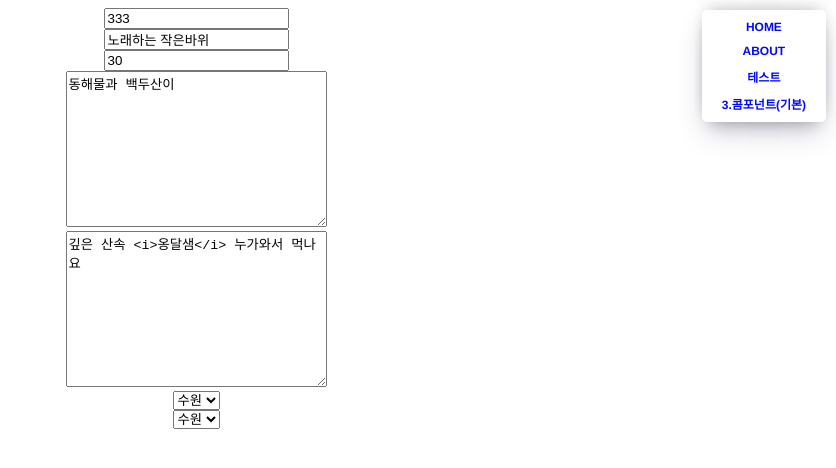
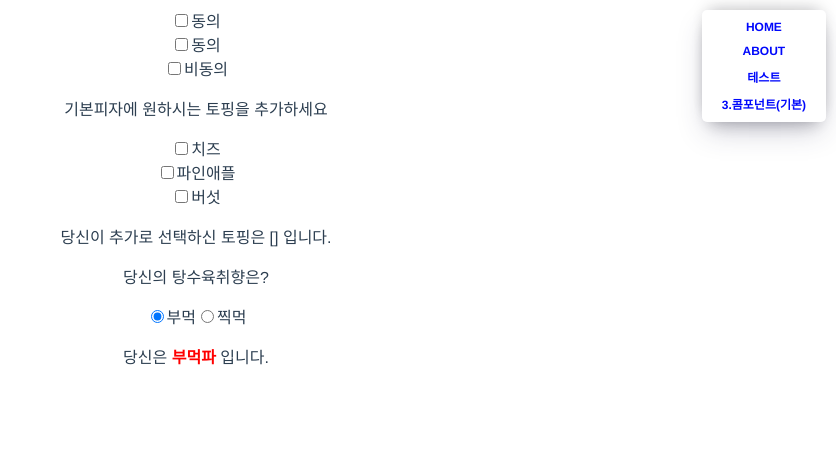
Before and after one commit to borgssam/YS_JAVA01_VUE_PROJECT, a Vue app: page /test in a window 1280 px wide. Shown: the top 468 px of the page, without its empty margins (444-1280 px from the left). Built offline with nearby package versions, Linux system fonts and the light colour scheme.

Commit message:
5장 콤포넌트(기본복습6)

```diff
--- a/src/views/TestView.vue
+++ b/src/views/TestView.vue
@@ -1,25 +1,28 @@
 <template>
   <div class="">
-    <input type="text" name="" value ="333"/><br/>
-    <!-- <input type="text" v-bind:value="nick"/><br/>  -->
-    <input type="text" v-model="nick"/><br/>
-    <input type="number" v-model.number="age"/><br/>
-    <textarea cols="30" rows="10">동해물과 백두산이</textarea><br/>
-    <textarea v-model="message" cols="30" rows="10"></textarea><br/>
-    <select name="" id="">
-        <option value="01">서울</option>
-        <option value="02">부산</option>
-        <option value="03">대구</option>
-        <option value="04" selected>수원</option>
-    </select>
-    <br/>
-    <select v-model="city">
-        <option value="01">서울</option>
-        <option value="02">부산</option>
-        <option value="03">대구</option>
-        <option value="04">수원</option>
-    </select>
+    <input type="checkbox" id="cbtn_agree" name="cbtn_agree">
+    <label for="cbtn_agree">동의</label><br/>
 
+    <label ><input type="checkbox" v-model="agree">동의</label><br/>
+    <label ><input type="checkbox" v-model="agree2"
+    true-value="동의"  false-value="비동의"
+    >{{agree2}}</label><br/>
+
+    <div>
+    <p>기본피자에 원하시는 토핑을 추가하세요</p>
+    <label ><input type="checkbox" v-model="piza" value="치즈" >치즈</label><br/>
+    <label ><input type="checkbox" v-model="piza" value="파인애플" >파인애플</label><br/>
+    <label ><input type="checkbox" v-model="piza" value="버섯" >버섯</label><br/>
+    <p>당신이 추가로 선택하신 토핑은 {{piza}} 입니다.</p>
+    </div>
+
+    <div>
+        <p>당신의 탕수육취향은?</p>
+        <label><input type="radio" v-model="sweet_sour_pork" value="부먹">부먹</label>
+        <label><input type="radio" v-model="sweet_sour_pork" value="찍먹">찍먹</label>
+        <p>당신은 <span style="color:red;font-weight:800;">{{sweet_sour_pork}}파</span> 입니다.</p>
+
+    </div>
 
   </div>
 </template>
@@ -29,10 +32,11 @@
   name: 'TestView',
   data() {
     return {
-        nick:'노래하는 작은바위',
-        age:30,
-        message:'깊은 산속 <i>옹달샘</i> 누가와서 먹나요',
-        city:'04',
+        agree:false,
+        agree2:"비동의",
+        piza:[],
+        sweet_sour_pork:'부먹',
+
 
     };
   },
```
